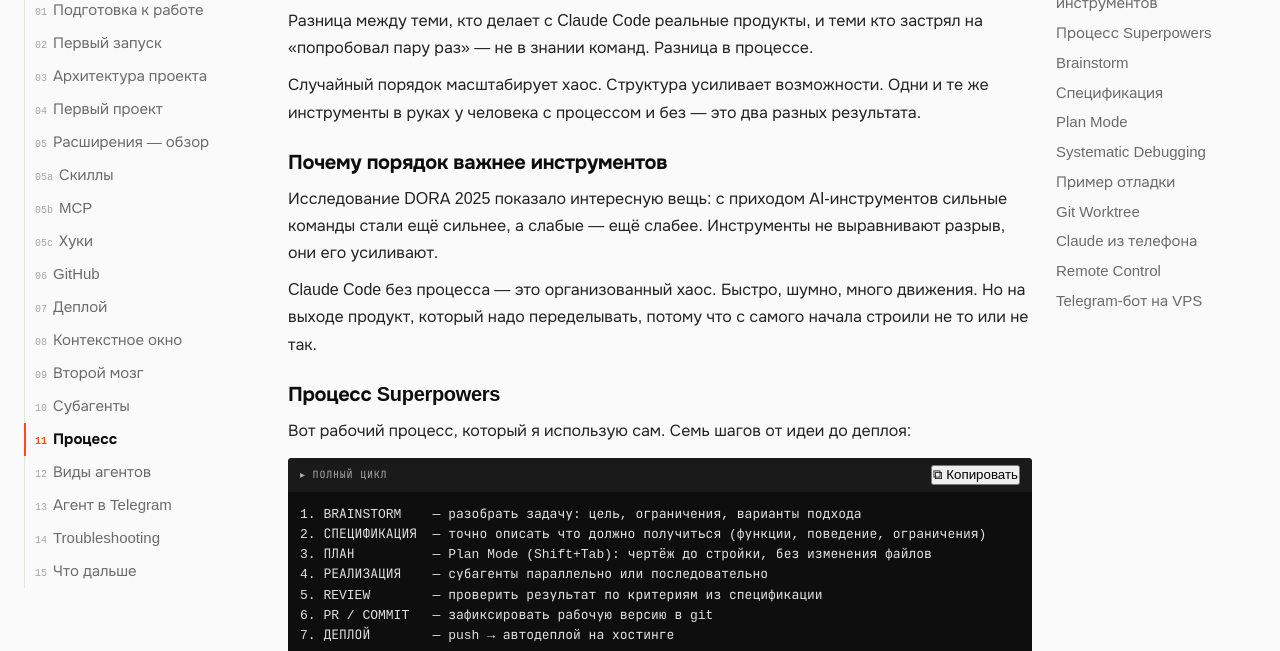
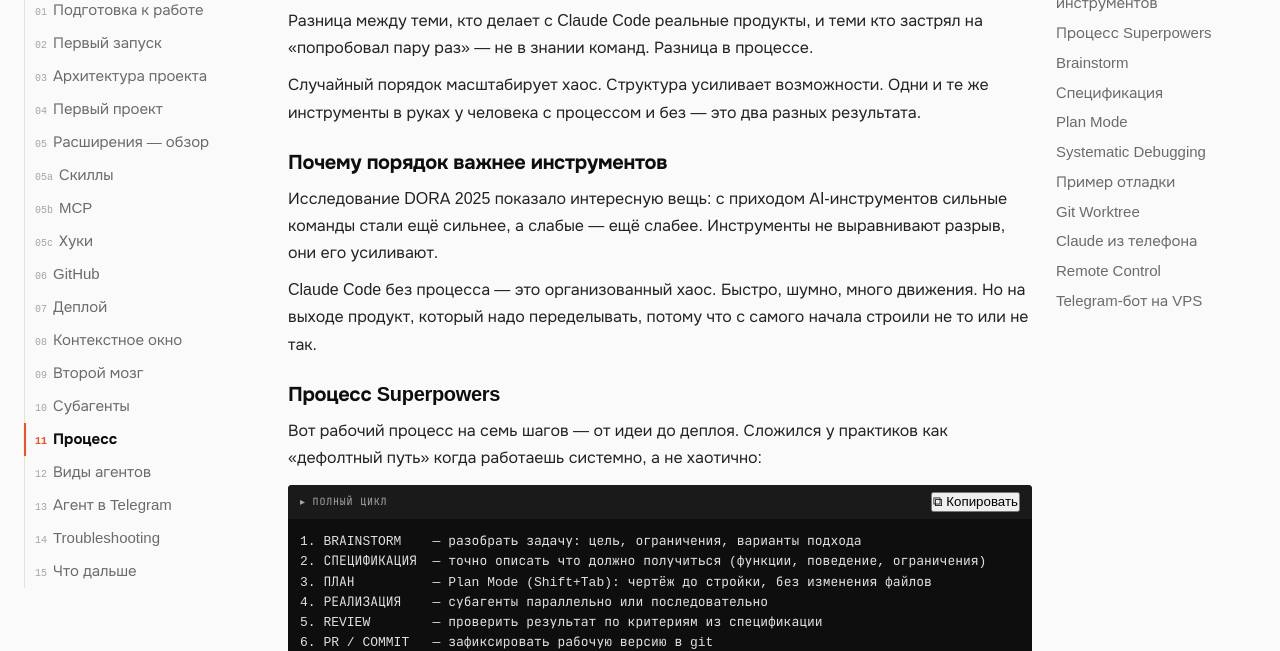
Before and after one commit to FloochRipper/ai-baza, a plain HTML site: page block-01/11-process.html in a window 1280 px wide. Shown: the part 164-815 px from the top of the page. Drawn offline with Linux system fonts and the light colour scheme.

Commit message:
Убрать ложное приписывание ('я использую сам') из статей 08 и 11 — переформулировать как 'на практике' и 'у практиков'

```diff
--- a/block-01/11-process.html
+++ b/block-01/11-process.html
@@ -77,7 +77,7 @@
 
     <h2 id="superpowers-flow">Процесс Superpowers</h2>
 
-    <p>Вот рабочий процесс, который я использую сам. Семь шагов от идеи до деплоя:</p>
+    <p>Вот рабочий процесс на семь шагов — от идеи до деплоя. Сложился у практиков как «дефолтный путь» когда работаешь системно, а не хаотично:</p>
 
     <div class="code-block">
       <div class="code-block-head"><span class="code-title">▸ Полный цикл</span><button class="code-copy" onclick="copyCode(this)">⧉ Копировать</button></div>
```
Also changed, not shown: block-01/08-context-window.html (+1 -1 lines).
